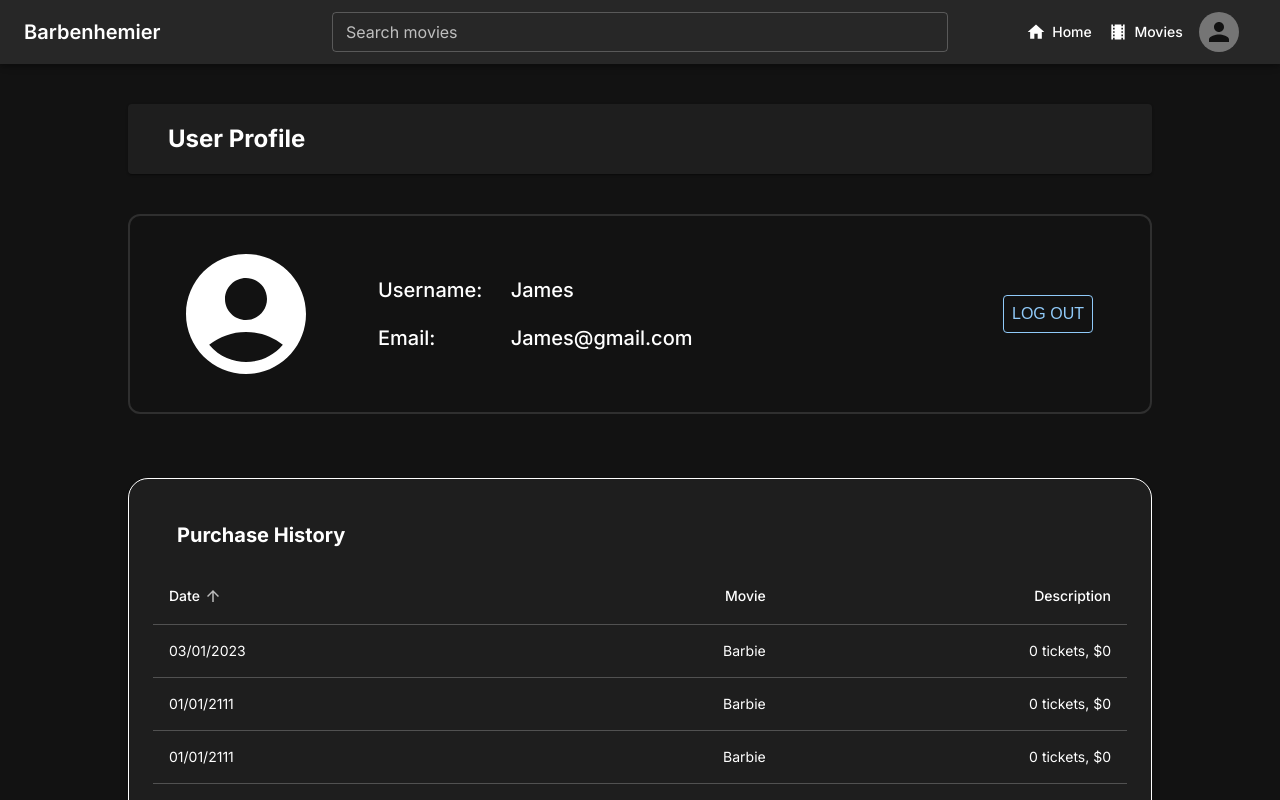
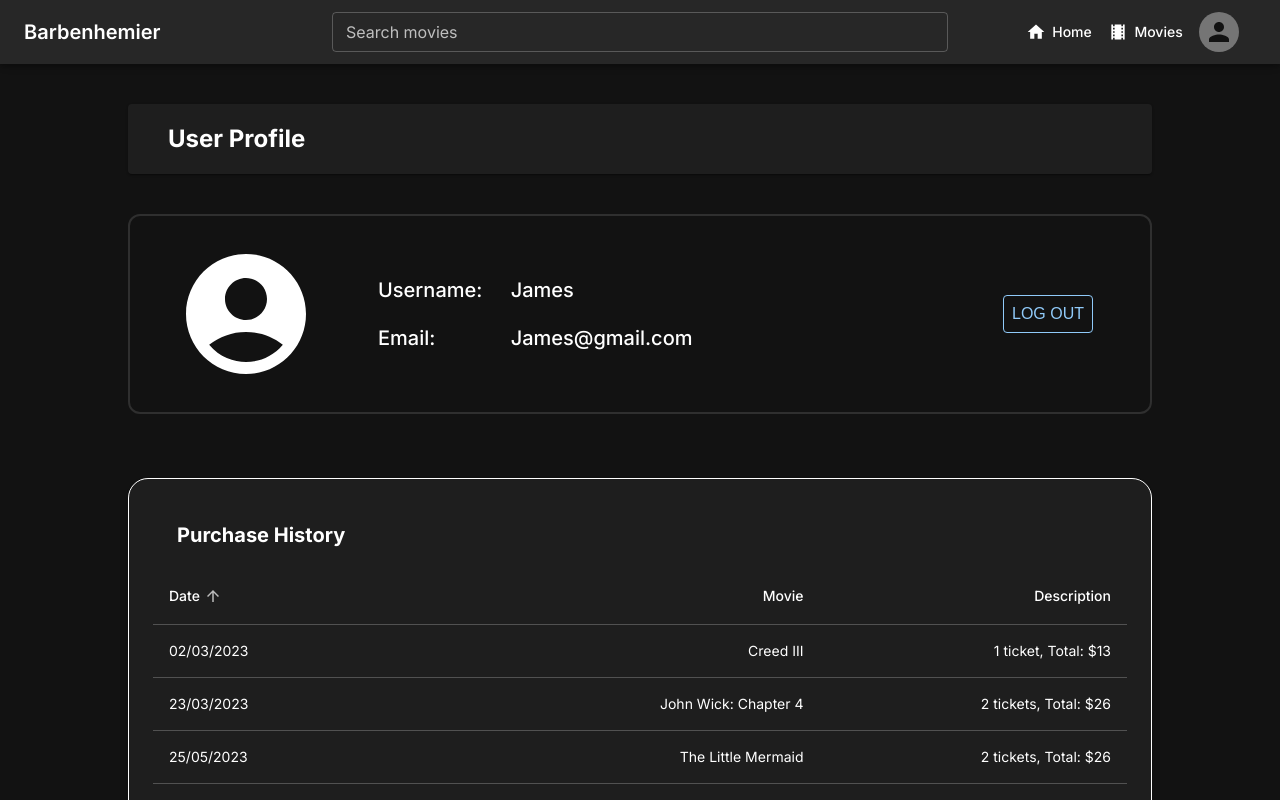
Before and after one commit to EddyEhhh/barbenheimer-frontend, a Next.js app: page /Account in a window 1280 px wide. Shown: the top 800 px of the page. Built offline with nearby package versions, Linux system fonts and the light colour scheme; no server answers.

Commit message:
fix: comparator for date table

```diff
--- a/src/app/Account/page.tsx
+++ b/src/app/Account/page.tsx
@@ -22,20 +22,20 @@ function createData(
 }
 
 const rows = [
-  createData('01/01/2123', 'Barbie', 10, 0),
-  createData('03/01/2123', 'Barber', 0, 0),
-  createData('01/02/2123', 'Aarbie', 0, 0),
-  createData('03/01/2023', 'Barbie', 0, 0),
-  createData('01/01/2111', 'Barbie', 0, 0),
-  createData('01/01/2111', 'Barbie', 0, 0),
-  createData('01/01/2111', 'Barbie', 0, 0),
-  createData('01/01/2111', 'Barbie', 0, 0),
+  createData('20/07/2023', 'Barbie', 2, 26),
+  createData('20/07/2023', 'Oppenheimer', 10, 130),
+  createData('02/03/2023', 'Creed III', 1, 13),
+  createData('23/03/2023', 'John Wick: Chapter 4', 2, 26),
+  createData('07/09/2023', 'The Nun 2', 1, 13),
+  createData('22/06/2023', 'The Flash', 2, 26),
+  createData('08/06/2023', 'Transformers: Rise of the Beast', 3, 39),
+  createData('25/05/2023', 'The Little Mermaid', 2, 26),
 ];
 
 function descendingComparator<T>(a: T, b: T, orderBy: keyof T) {
   if (orderBy === 'date') {
-    const dateA = new Date(a[orderBy] as string);
-    const dateB = new Date(b[orderBy] as string);
+    const dateA = new Date((a[orderBy] as string).split('/').reverse().join('/'));
+    const dateB = new Date((b[orderBy] as string).split('/').reverse().join('/'));
 
     if (dateB < dateA) {
       return -1;
@@ -56,6 +56,7 @@ function descendingComparator<T>(a: T, b: T, orderBy: keyof T) {
     return 0;
   }
 }
+
 
 type Order = 'asc' | 'desc';
 
@@ -225,7 +226,7 @@ const Account = () => {
                     </TableCell>
                     <TableCell align="right">{row.movie}</TableCell>
                     <TableCell align="right">
-                      {`${row.ticketQuantity} tickets, $${row.totalSpend}`}
+                      {`${row.ticketQuantity} ${row.ticketQuantity === 1 ? 'ticket' : 'tickets'}, Total: $${row.totalSpend}`}
                     </TableCell>
                   </TableRow>
                 ))}
@@ -242,7 +243,7 @@ const Account = () => {
             </Table>
           </TableContainer>
           <TablePagination
-            rowsPerPageOptions={[5, 10, 15]}
+            rowsPerPageOptions={[5,10, 15]}
             component="div"
             count={rows.length}
             rowsPerPage={rowsPerPage}
```
